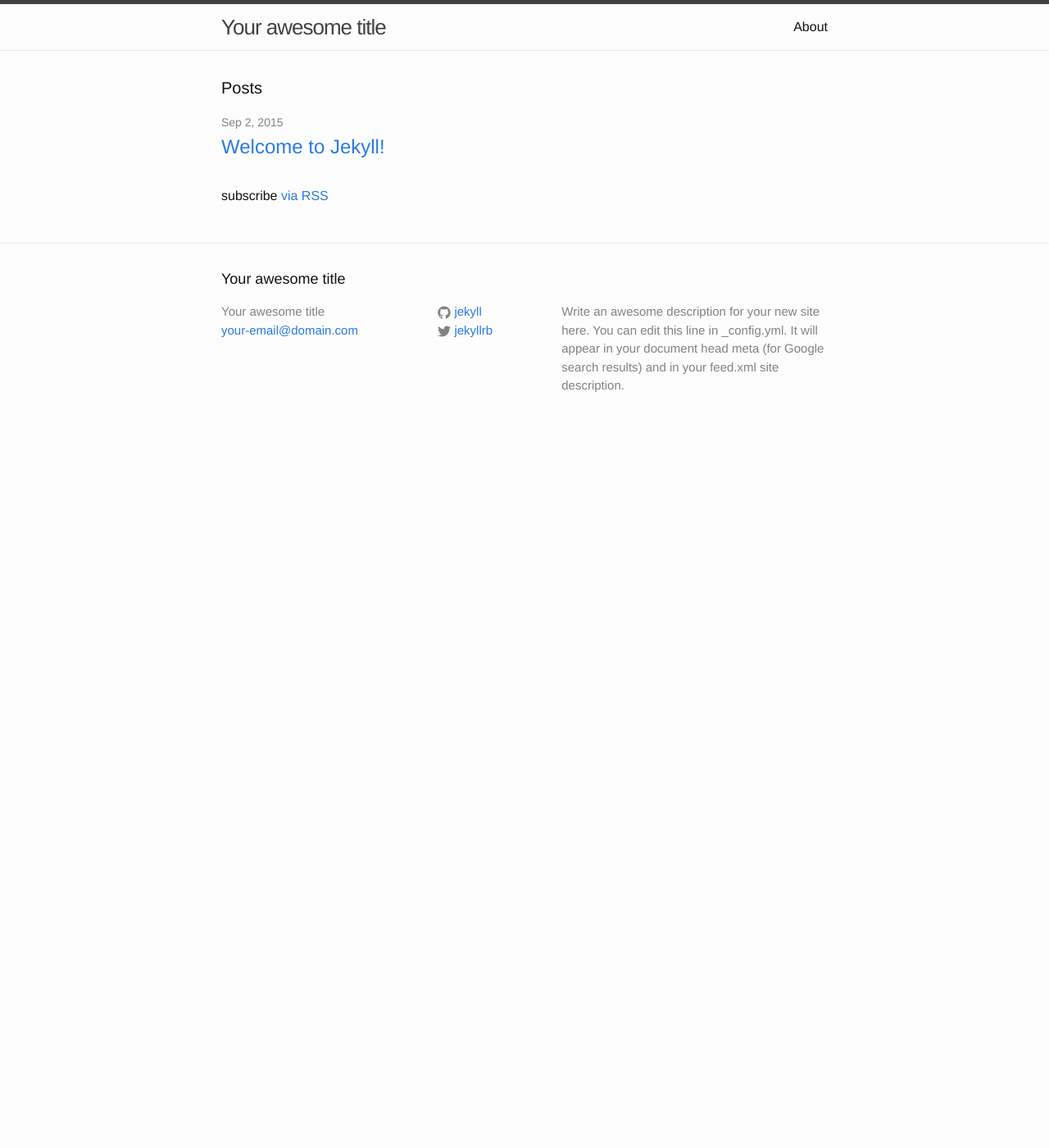
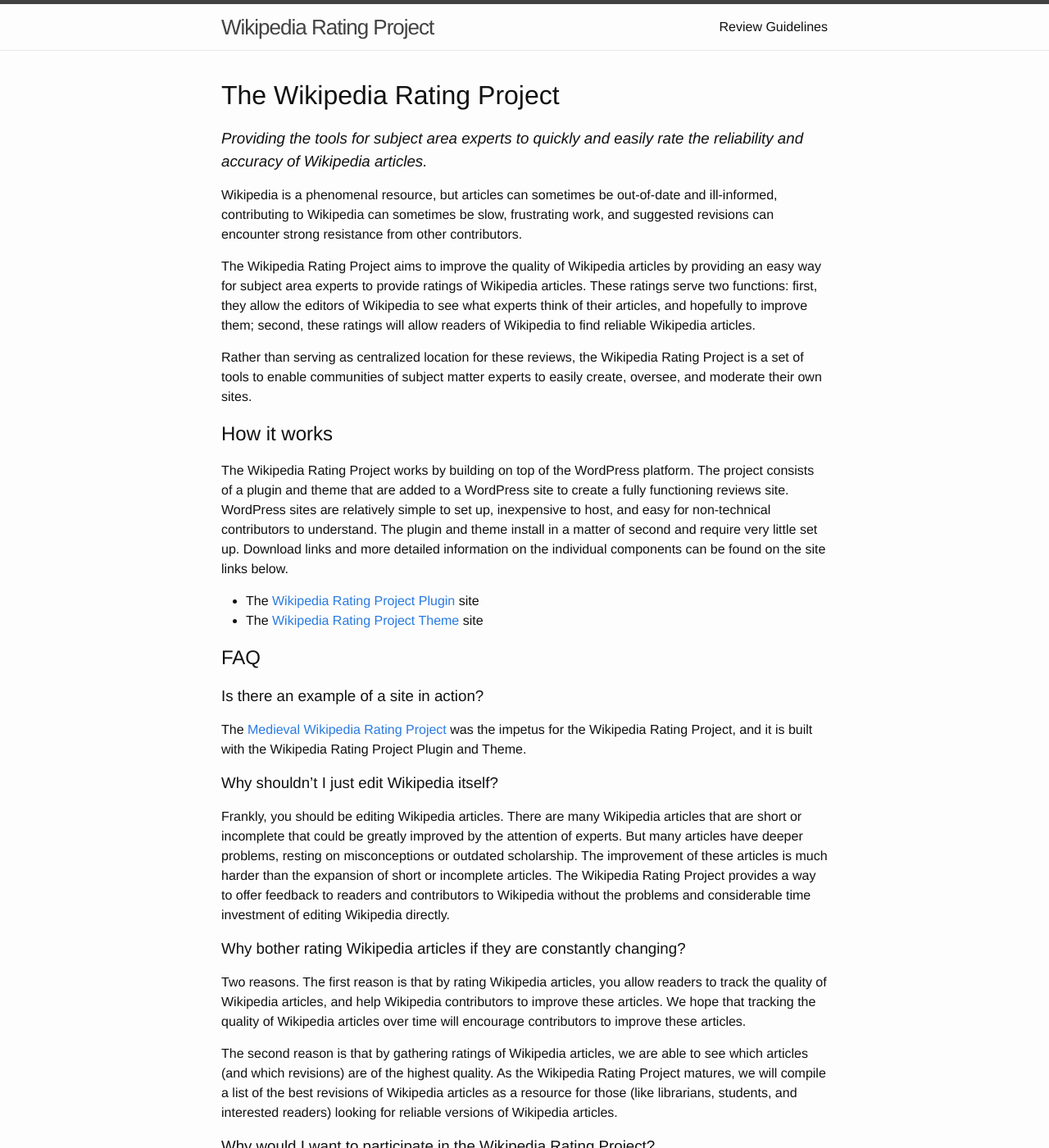
Before and after one commit to mjbuckley/wikipedia-rating-project, a Jekyll site: the page built from index.html, in a window 1280 px wide and 1400 px high. Shown: the whole window at 82% size. Built offline with Jekyll 4.4.1, drawn with Linux system fonts in a browser that asks for light colours; some of the changed text lies outside the part shown.

Commit message:
set up basic site structure

```diff
--- a/_config.yml
+++ b/_config.yml
@@ -1,14 +1,13 @@
 # Site settings
-title: Your awesome title
+title: Wikipedia Rating Project
 email: your-email@domain.com
 description: > # this means to ignore newlines until "baseurl:"
-  Write an awesome description for your new site here. You can edit this
-  line in _config.yml. It will appear in your document head meta (for
-  Google search results) and in your feed.xml site description.
-baseurl: "" # the subpath of your site, e.g. /blog/
+  Providing the tools for subject area experts to quickly and easily
+  rate the reliability and accuracy of Wikipedia articles.
+baseurl: /wikipedia-rating-project
 url: "http://yourdomain.com" # the base hostname & protocol for your site
 twitter_username: jekyllrb
-github_username:  jekyll
+github_username:  mjbuckley
 
 # Build settings
 markdown: kramdown
--- a/_includes/footer.html
+++ b/_includes/footer.html
@@ -4,29 +4,70 @@
 
     <h2 class="footer-heading">{{ site.title }}</h2>
 
-    <div class="footer-col-wrapper">
+<!--     <div class="footer-col-wrapper">
       <div class="footer-col  footer-col-1">
         <ul class="contact-list">
           <li>{{ site.title }}</li>
           <li><a href="mailto:{{ site.email }}">{{ site.email }}</a></li>
         </ul>
+      </div> -->
+
+    <div class="footer-col-wrapper">
+
+      <div class="footer-col  footer-col-1">
+        <ul class="contact-list">
+          <li>
+            <a href="https://github.com/mjbuckley/wikipedia-rating-project-plugin">
+              <span class="icon  icon--github">
+                <svg viewBox="0 0 16 16">
+                  <path fill="#828282" d="M7.999,0.431c-4.285,0-7.76,3.474-7.76,7.761 c0,3.428,2.223,6.337,5.307,7.363c0.388,0.071,0.53-0.168,0.53-0.374c0-0.184-0.007-0.672-0.01-1.32 c-2.159,0.469-2.614-1.04-2.614-1.04c-0.353-0.896-0.862-1.135-0.862-1.135c-0.705-0.481,0.053-0.472,0.053-0.472 c0.779,0.055,1.189,0.8,1.189,0.8c0.692,1.186,1.816,0.843,2.258,0.645c0.071-0.502,0.271-0.843,0.493-1.037 C4.86,11.425,3.049,10.76,3.049,7.786c0-0.847,0.302-1.54,0.799-2.082C3.768,5.507,3.501,4.718,3.924,3.65 c0,0,0.652-0.209,2.134,0.796C6.677,4.273,7.34,4.187,8,4.184c0.659,0.003,1.323,0.089,1.943,0.261 c1.482-1.004,2.132-0.796,2.132-0.796c0.423,1.068,0.157,1.857,0.077,2.054c0.497,0.542,0.798,1.235,0.798,2.082 c0,2.981-1.814,3.637-3.543,3.829c0.279,0.24,0.527,0.713,0.527,1.437c0,1.037-0.01,1.874-0.01,2.129 c0,0.208,0.14,0.449,0.534,0.373c3.081-1.028,5.302-3.935,5.302-7.362C15.76,3.906,12.285,0.431,7.999,0.431z"/>
+                </svg>
+              </span>
+              <span class="username">Wikipedia Rating Project Plugin</span>
+            </a>
+          </li>
+
+          <li>
+            <a href="https://github.com/mjbuckley/wikipedia-rating-project-theme">
+              <span class="icon  icon--github">
+                <svg viewBox="0 0 16 16">
+                  <path fill="#828282" d="M7.999,0.431c-4.285,0-7.76,3.474-7.76,7.761 c0,3.428,2.223,6.337,5.307,7.363c0.388,0.071,0.53-0.168,0.53-0.374c0-0.184-0.007-0.672-0.01-1.32 c-2.159,0.469-2.614-1.04-2.614-1.04c-0.353-0.896-0.862-1.135-0.862-1.135c-0.705-0.481,0.053-0.472,0.053-0.472 c0.779,0.055,1.189,0.8,1.189,0.8c0.692,1.186,1.816,0.843,2.258,0.645c0.071-0.502,0.271-0.843,0.493-1.037 C4.86,11.425,3.049,10.76,3.049,7.786c0-0.847,0.302-1.54,0.799-2.082C3.768,5.507,3.501,4.718,3.924,3.65 c0,0,0.652-0.209,2.134,0.796C6.677,4.273,7.34,4.187,8,4.184c0.659,0.003,1.323,0.089,1.943,0.261 c1.482-1.004,2.132-0.796,2.132-0.796c0.423,1.068,0.157,1.857,0.077,2.054c0.497,0.542,0.798,1.235,0.798,2.082 c0,2.981-1.814,3.637-3.543,3.829c0.279,0.24,0.527,0.713,0.527,1.437c0,1.037-0.01,1.874-0.01,2.129 c0,0.208,0.14,0.449,0.534,0.373c3.081-1.028,5.302-3.935,5.302-7.362C15.76,3.906,12.285,0.431,7.999,0.431z"/>
+                </svg>
+              </span>
+              <span class="username">Wikipedia Rating Project Theme</span>
+            </a>
+          </li>
+        </ul>
       </div>
 
+
+
       <div class="footer-col  footer-col-2">
-        <ul class="social-media-list">
-          {% if site.github_username %}
+<!--         <ul class="social-media-list">
           <li>
-            <a href="https://github.com/{{ site.github_username }}">
+            <a href="https://github.com/mjbuckley/wikipedia-rating-project-plugin">
               <span class="icon  icon--github">
                 <svg viewBox="0 0 16 16">
                   <path fill="#828282" d="M7.999,0.431c-4.285,0-7.76,3.474-7.76,7.761 c0,3.428,2.223,6.337,5.307,7.363c0.388,0.071,0.53-0.168,0.53-0.374c0-0.184-0.007-0.672-0.01-1.32 c-2.159,0.469-2.614-1.04-2.614-1.04c-0.353-0.896-0.862-1.135-0.862-1.135c-0.705-0.481,0.053-0.472,0.053-0.472 c0.779,0.055,1.189,0.8,1.189,0.8c0.692,1.186,1.816,0.843,2.258,0.645c0.071-0.502,0.271-0.843,0.493-1.037 C4.86,11.425,3.049,10.76,3.049,7.786c0-0.847,0.302-1.54,0.799-2.082C3.768,5.507,3.501,4.718,3.924,3.65 c0,0,0.652-0.209,2.134,0.796C6.677,4.273,7.34,4.187,8,4.184c0.659,0.003,1.323,0.089,1.943,0.261 c1.482-1.004,2.132-0.796,2.132-0.796c0.423,1.068,0.157,1.857,0.077,2.054c0.497,0.542,0.798,1.235,0.798,2.082 c0,2.981-1.814,3.637-3.543,3.829c0.279,0.24,0.527,0.713,0.527,1.437c0,1.037-0.01,1.874-0.01,2.129 c0,0.208,0.14,0.449,0.534,0.373c3.081-1.028,5.302-3.935,5.302-7.362C15.76,3.906,12.285,0.431,7.999,0.431z"/>
                 </svg>
               </span>
 
-              <span class="username">{{ site.github_username }}</span>
+              <span class="username">Wikipedia Rating Project Plugin</span>
             </a>
           </li>
-          {% endif %}
+
+          <li>
+            <a href="https://github.com/mjbuckley/wikipedia-rating-project-theme">
+              <span class="icon  icon--github">
+                <svg viewBox="0 0 16 16">
+                  <path fill="#828282" d="M7.999,0.431c-4.285,0-7.76,3.474-7.76,7.761 c0,3.428,2.223,6.337,5.307,7.363c0.388,0.071,0.53-0.168,0.53-0.374c0-0.184-0.007-0.672-0.01-1.32 c-2.159,0.469-2.614-1.04-2.614-1.04c-0.353-0.896-0.862-1.135-0.862-1.135c-0.705-0.481,0.053-0.472,0.053-0.472 c0.779,0.055,1.189,0.8,1.189,0.8c0.692,1.186,1.816,0.843,2.258,0.645c0.071-0.502,0.271-0.843,0.493-1.037 C4.86,11.425,3.049,10.76,3.049,7.786c0-0.847,0.302-1.54,0.799-2.082C3.768,5.507,3.501,4.718,3.924,3.65 c0,0,0.652-0.209,2.134,0.796C6.677,4.273,7.34,4.187,8,4.184c0.659,0.003,1.323,0.089,1.943,0.261 c1.482-1.004,2.132-0.796,2.132-0.796c0.423,1.068,0.157,1.857,0.077,2.054c0.497,0.542,0.798,1.235,0.798,2.082 c0,2.981-1.814,3.637-3.543,3.829c0.279,0.24,0.527,0.713,0.527,1.437c0,1.037-0.01,1.874-0.01,2.129 c0,0.208,0.14,0.449,0.534,0.373c3.081-1.028,5.302-3.935,5.302-7.362C15.76,3.906,12.285,0.431,7.999,0.431z"/>
+                </svg>
+              </span>
+
+              <span class="username">Wikipedia Rating Project Theme</span>
+            </a>
+          </li>
+
 
           {% if site.twitter_username %}
           <li>
@@ -42,7 +83,7 @@
             </a>
           </li>
           {% endif %}
-        </ul>
+        </ul> -->
       </div>
 
       <div class="footer-col  footer-col-3">
--- /dev/null
+++ b/_includes/home.md
@@ -0,0 +1,40 @@
+# The Wikipedia Rating Project
+
+### *Providing the tools for subject area experts to quickly and easily rate the reliability and accuracy of Wikipedia articles.*
+
+Wikipedia is a phenomenal resource, but articles can sometimes be out-of-date and ill-informed, contributing to Wikipedia can sometimes be slow, frustrating work, and suggested revisions can encounter strong resistance from other contributors.
+
+The Wikipedia Rating Project aims to improve the quality of Wikipedia articles by providing an easy way for subject area experts to provide ratings of Wikipedia articles. These ratings serve two functions: first, they allow the editors of Wikipedia to see what experts think of their articles, and hopefully to improve them; second, these ratings will allow readers of Wikipedia to find reliable Wikipedia articles.
+
+Rather than serving as centralized location for these reviews, the Wikipedia Rating Project is a set of tools to enable communities of subject matter experts to easily create, oversee, and moderate their own sites.
+
+
+## How it works
+
+The Wikipedia Rating Project works by building on top of the WordPress platform.  The project consists of a plugin and theme that are added to a WordPress site to create a fully functioning reviews site.  WordPress sites are relatively simple to set up, inexpensive to host, and easy for non-technical contributors to understand.  The plugin and theme install in a matter of second and require very little set up.  Download links and more detailed information on the individual components can be found on the site links below.
+
+* The [Wikipedia Rating Project Plugin](https://github.com/mjbuckley/wikipedia-rating-project-plugin) site
+* The [Wikipedia Rating Project Theme](https://github.com/mjbuckley/wikipedia-rating-project-theme) site
+
+
+## FAQ
+
+### Is there an example of a site in action?
+
+The [Medieval Wikipedia Rating Project](http://www.medievlawikipedia.org) was the impetus for the Wikipedia Rating Project, and it is built with the Wikipedia Rating Project Plugin and Theme.
+
+### Why shouldn’t I just edit Wikipedia itself?
+
+Frankly, you should be editing Wikipedia articles. There are many Wikipedia articles that are short or incomplete that could be greatly improved by the attention of experts. But many articles have deeper problems, resting on misconceptions or outdated scholarship. The improvement of these articles is much harder than the expansion of short or incomplete articles. The Wikipedia Rating Project provides a way to offer feedback to readers and contributors to Wikipedia without the problems and considerable time investment of editing Wikipedia directly.
+
+### Why bother rating Wikipedia articles if they are constantly changing?
+
+Two reasons. The first reason is that by rating Wikipedia articles, you allow readers to track the quality of Wikipedia articles, and help Wikipedia contributors to improve these articles. We hope that tracking the quality of Wikipedia articles over time will encourage contributors to improve these articles.
+
+The second reason is that by gathering ratings of Wikipedia articles, we are able to see which articles (and which revisions) are of the highest quality. As the Wikipedia Rating Project matures, we will compile a list of the best revisions of Wikipedia articles as a resource for those (like librarians, students, and interested readers) looking for reliable versions of Wikipedia articles.
+
+### Why would I want to participate in the Wikipedia Rating Project?
+
+The main reason to participate in the Wikipedia Rating Project is to help improve the quality of articles on Wikipedia. Wikipedia has a massive readership. Improving the accuracy of Wikipedia articles, even more than popular writing in books and periodicals, can help to publicize the findings of specialized scholarship and have a massive impact on the public understanding.
+
+Furthermore, many faculty members have noted the ways that Wikipedia can be used in the classroom. The Wikipedia Rating Project will dovetail nicely with these efforts by drawing attention to articles that are most in need of revision and improvement, and by making concrete suggestions about those articles (recommended readings, misconceptions, etc.).
--- a/index.html
+++ b/index.html
@@ -4,9 +4,7 @@
 
 <div class="home">
 
-  <h1 class="page-heading">Posts</h1>
-
-  <ul class="post-list">
+<!--   <ul class="post-list">
     {% for post in site.posts %}
       <li>
         <span class="post-meta">{{ post.date | date: "%b %-d, %Y" }}</span>
@@ -16,8 +14,9 @@
         </h2>
       </li>
     {% endfor %}
-  </ul>
+  </ul> -->
 
-  <p class="rss-subscribe">subscribe <a href="{{ "/feed.xml" | prepend: site.baseurl }}">via RSS</a></p>
+{% capture home_text %}{% include home.md %}{% endcapture %}
+{{ home_text | markdownify }}
 
 </div>
```
Also changed, not shown: about.md (deleted, +0 -11 lines), review_guidelines.md (added, +45 -0 lines).
